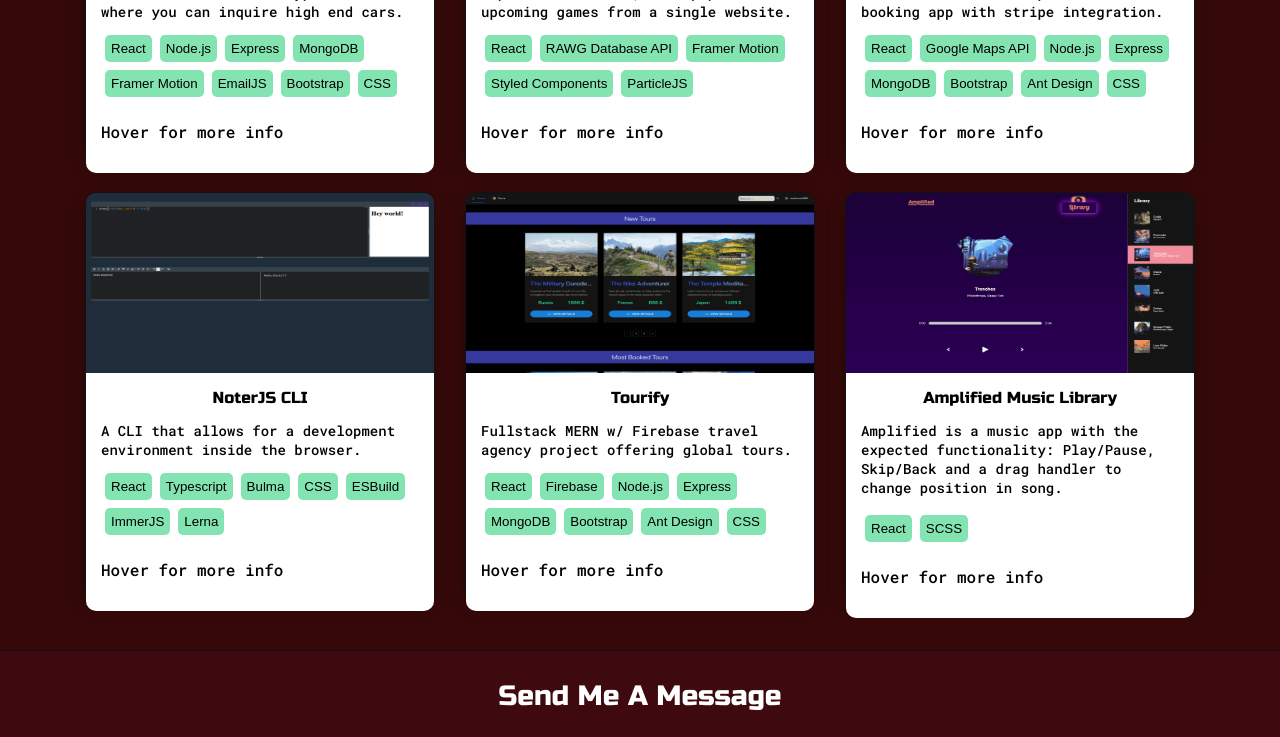
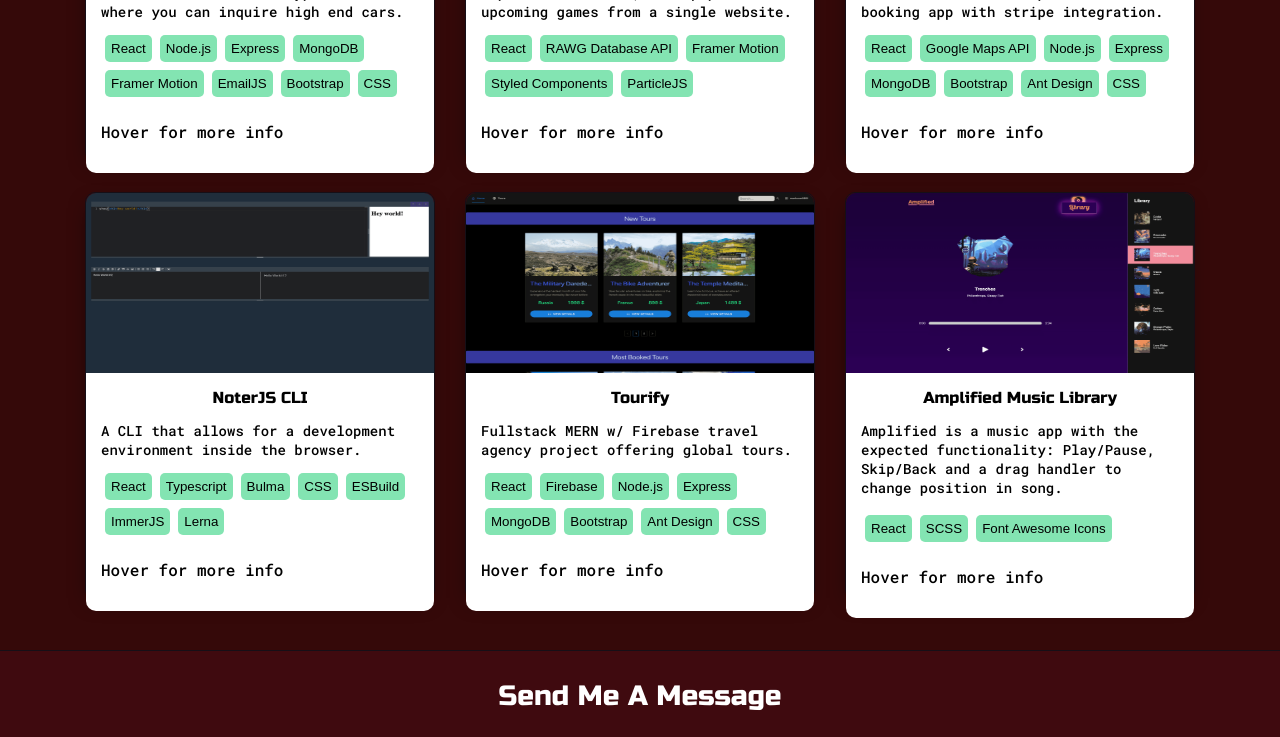
Before and after one commit to Marmat001/Portfolio-react, a React (Create React App) app: page / in a window 1280 px wide. Shown: the part 1806-2543 px from the top of the page. Built offline with nearby package versions, Linux system fonts and the light colour scheme.

Commit message:
ez font awesome add

```diff
--- a/src/components/Projects.jsx
+++ b/src/components/Projects.jsx
@@ -234,6 +234,7 @@ const Projects = () => {
                 <div>
                   <button className='tech-btn'>React</button>
                   <button className='tech-btn'>SCSS</button>
+                  <button className='tech-btn'>Font Awesome Icons</button>
                 </div>
                 <p className='read-more'>Hover for more info</p>
               </div>
--- a/src/projectDetails.jsx
+++ b/src/projectDetails.jsx
@@ -69,6 +69,7 @@ import emailJs from './img/emailjs-icon.png'
 import bootstrap from './img/bootstrap-icon.png'
 import css from './img/css-icon.png'
 import scss from './img/scss-icon.png'
+import fontAwesome from './img/font-awesome-logo.png'
 import styledComponents from './img/styled-components-icon.png'
 import rawg from './img/rawg-icon.png'
 import antd from './img/antd-icon.png'
@@ -361,7 +362,7 @@ const projects = [
     name: 'Amplified Music Player',
     image: amplified,
     image2: amplified3,
-    techStack: [react, scss],
+    techStack: [react, scss, fontAwesome],
     link: 'https://amplified-sound.netlify.app',
     code: 'https://github.com/Marmat001/Amplified-music-player',
     description:
```
Also changed, not shown: src/img/font-awesome-logo.png (added).
